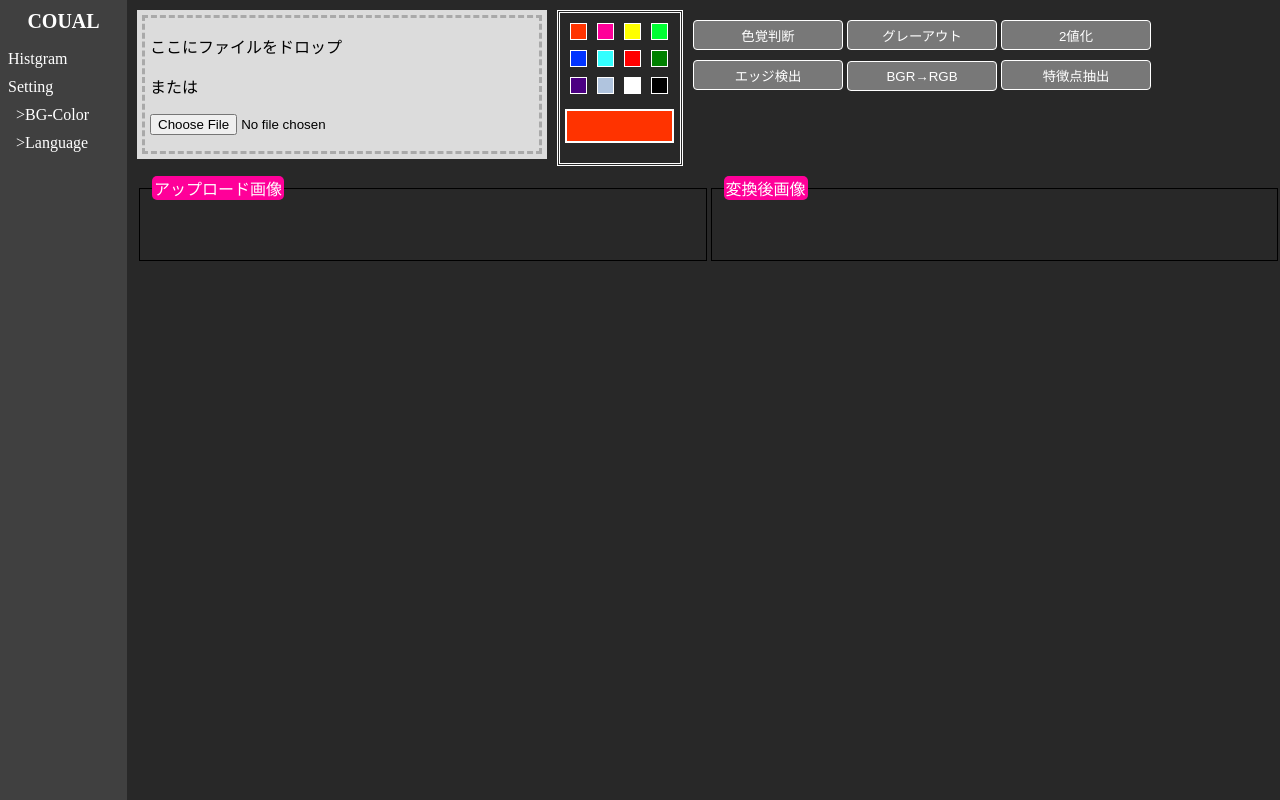
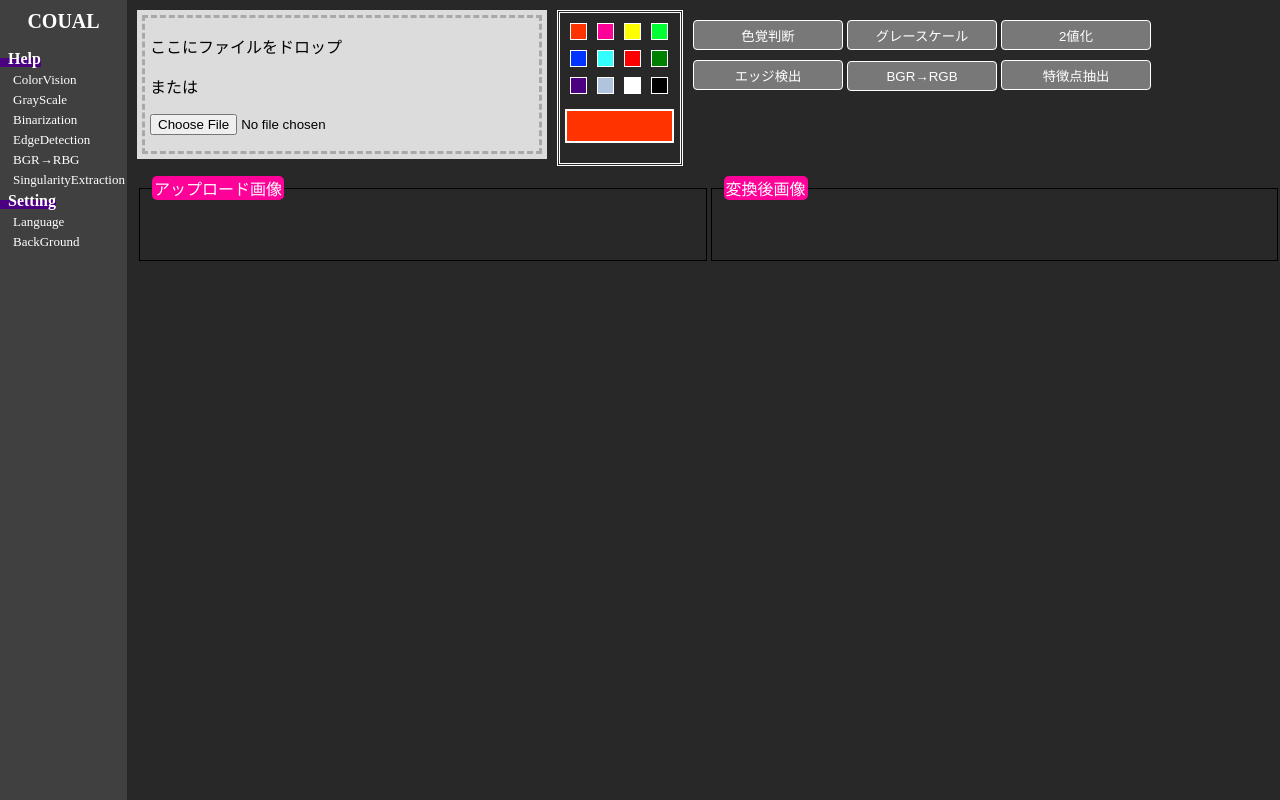
Before and after one commit to RKainuma/COUAL, a Flask app: page / in a window 1280 px wide. Run offline with Flask 2, Linux system fonts and the light colour scheme; parts of the project's set-up code (start-up, migrations or seed data) failed here and were passed over; some libraries are stand-ins or nearby versions.

Commit message:
implement help function.

```diff
--- /dev/null
+++ b/static/js/help.js
@@ -0,0 +1,41 @@
+$(document).ready(function () {
+    $("#help_color_vision").click(function () {
+        displayHelp(helpColorVision);
+    });
+
+    $("#help_gray_scale").click(function () {
+        displayHelp(helpGrayScale);
+    });
+
+    $("#help_binarization").click(function () {
+        displayHelp(helpBinarization);
+    });
+
+    $("#help_edge_detection").click(function () {
+        displayHelp(helpEdgeDetection);
+    });
+
+    $("#help_bgr_rgb").click(function () {
+        displayHelp(helpBgrRgb);
+    });
+
+    $("#help_singularity").click(function () {
+        displayHelp(helpSingularity);
+    });
+
+    $("#help_hide").click(function () {
+        $('#help_area').hide();
+    });
+
+    function displayHelp(message) {
+        $('#help_message').text(message);
+        $('#help_area').show();
+    }
+
+    var helpColorVision = "色覚判断の説明";
+    var helpGrayScale = "コンピュータ上及び写真での色の表現方法の一種。デジタル画像の中でも、ピクセルの標本値に光度以外の情報が含まれていない画像のこと。グレースケールでは、二値画像と異なり、画像を光が最も強い白から最も弱い黒まで間の灰色の明暗も含めて表現する";
+    var helpBinarization = "二値画像（にちがぞう）またはバイナリイメージ（英語: binary image）とは、各ピクセルの取り得る値が2種類のみのデジタル画像。一般的に、 二値画像に使用される2つの色は白と黒であるが、 これら以外の任意の色の組み合わせも使用することができる。 画像内のオブジェクトに使用される色は前景色(foreground color) であり、 残りの画像は背景色(background color) 。 文書スキャニングの分野では、 バイトーナル(bi-tonal) と呼ばれる。二値画像は、 各ピクセルが単一のビット、 すなわち0または1として記録される。 二値画像のことを「 白黒」(black-and-white) や「 モノクローム」(monochrome) などと呼ぶこともあるが、 これらの名称は、 各ピクセルについて単一の周波数の光のみをサンプリングした画像（ グレースケールなど） についても用いられる。 Photoshopでは、 バイナリイメージはビットマップモードのイメージと同じ意味。";
+    var helpEdgeDetection = "エッジ検出（エッジけんしゅつ、英: edge detection）は、画像処理やコンピュータビジョンの用語で、特徴検出 (feature detection) や特徴抽出 (feature extraction) の一種であり、デジタル画像の画像の明るさが鋭敏に、より形式的に言えば不連続に変化している箇所を特定するアルゴリズムを指す。";
+    var helpBgrRgb = "BGR to RGB の説明";
+    var helpSingularity = "特異点抽出の説明";
+})
--- a/static/js/sidebar.js
+++ b/static/js/sidebar.js
@@ -36,4 +36,20 @@ $(document).ready(function () {
         analyzeImage(instance, params)
             .catch(errorAction)
     }
+
+    $('.sub-menu > a').on('click', function (e) {
+        e.preventDefault();
+        var $subNav = $(this).next('.sub-menu-nav');
+        if ($subNav.css("display") === "none") {
+            $(this).addClass('is-active');
+            $subNav.velocity('slideDown', {
+                duration: 400
+            });
+        } else {
+            $(this).removeClass('is-active');
+            $subNav.velocity('slideUp', {
+                duration: 400
+            });
+        }
+    });
 });
--- a/static/styles/main.css
+++ b/static/styles/main.css
@@ -21,13 +21,20 @@ main {
 }
 
 #sidebar {
-  font-size: 16px;
   text-align: left;
   background: #404040;
   color: white;
   position: sticky;
   top: 0px;
   height: 300px;
+}
+
+#global-nav .sub-menu>a {
+  top: 0;
+  bottom: 0;
+  right: 18px;
+  width: 8px;
+  height: 8px;
 }
 
 #brand-logo {
@@ -37,13 +44,20 @@ main {
   text-align: center;
 }
 
+.can_click_sidebar_menu {
+  font-size: 13px;
+  margin-top: 4px;
+  margin-bottom: 4px;
+}
+
 .can_click_sidebar_menu:hover {
   background: white;
   color: #585858;
 }
 
-.sidebar_menu {
-  margin-bottom: 10px;
+.side_a_menu>a {
+  font-weight: bold;
+  background: linear-gradient(transparent 50%, #4b0082 50%);
 }
 
 /* image area css start */
--- a/templates/index.html
+++ b/templates/index.html
@@ -31,7 +31,7 @@
             <div id="axis_color_seleced"></div>
         </div>
         <button type=" button" id="analyze" value="analyze">色覚判断</button>
-        <button type=" button" id="gray" value="gray">グレーアウト</button>
+        <button type=" button" id="gray" value="gray">グレースケール</button>
         <button type=" button" id="binarization" value="binarization">2値化</button>
         <button type=" button" id="canny" value="canny">エッジ検出</button>
         <button type=" button" id="BGR2RGB" value="BGR2RGB">BGR→RGB</button>
--- a/templates/layout.html
+++ b/templates/layout.html
@@ -18,6 +18,7 @@
   <script type="text/javascript" src="static/js/sidebar.js"></script>
   <script type="text/javascript" src="static/js/maintenance.js"></script>
   <script type="text/javascript" src="static/js/zoom.js"></script>
+  <script type="text/javascript" src="static/js/help.js"></script>
   <script src="https://cdnjs.cloudflare.com/ajax/libs/velocity/1.0.0/velocity.min.js"></script>
 </head>
 
@@ -25,12 +26,34 @@
   <div id="sidebar_div">
     <aside id="sidebar">
       <h1 id="brand-logo">COUAL</h1>
-      <nav id="global-nav">
-        <div id="histogram" class="sidebar_menu can_click_sidebar_menu"> &ensp;Histgram</div>
-        <div class="sidebar_menu">&ensp;Setting</div>
-        <div class="sidebar_menu can_click_sidebar_menu">&ensp;&ensp;>BG-Color</div>
-        <div class="sidebar_menu can_click_sidebar_menu">&ensp;&ensp;>Language</div>
-      </nav>
+      <div id="global-nav">
+        <div>
+          <div class="sub-menu side_a_menu"><a>&nbsp;&nbsp;Help</a>
+            <div class="sub-menu-nav">
+              <div id="help_color_vision" class="can_click_sidebar_menu side_b_menu">
+                <a>&nbsp;&nbsp;&nbsp;&nbsp;ColorVision</a></div>
+              <div id="help_gray_scale" class="can_click_sidebar_menu side_b_menu">
+                <a>&nbsp;&nbsp;&nbsp;&nbsp;GrayScale</a>
+              </div>
+              <div id="help_binarization" class="can_click_sidebar_menu side_b_menu">
+                <a>&nbsp;&nbsp;&nbsp;&nbsp;Binarization</a></div>
+              <div id="help_edge_detection" class="can_click_sidebar_menu side_b_menu">
+                <a>&nbsp;&nbsp;&nbsp;&nbsp;EdgeDetection</a></div>
+              <div id="help_bgr_rgb" class="can_click_sidebar_menu side_b_menu"><a>&nbsp;&nbsp;&nbsp;&nbsp;BGR→RBG</a>
+              </div>
+              <div id="help_singularity" class="can_click_sidebar_menu side_b_menu">
+                <a>&nbsp;&nbsp;&nbsp;&nbsp;SingularityExtraction</a>
+              </div>
+            </div>
+          </div>
+          <div class="sub-menu side_a_menu"><a>&nbsp;&nbsp;Setting</a>
+            <div class="sub-menu-nav">
+              <div class="can_click_sidebar_menu side_b_menu"><a>&nbsp;&nbsp;&nbsp;&nbsp;Language</a></div>
+              <div class="can_click_sidebar_menu side_b_menu"><a>&nbsp;&nbsp;&nbsp;&nbsp;BackGround</a></div>
+            </div>
+          </div>
+        </div>
+      </div>
     </aside>
   </div>
   <main>
@@ -39,5 +62,9 @@
   <div class="axis" id="yAxis"></div>
   <div class="axis" id="xAxis"></div>
 </body>
+<div id="help_area">
+  <div id="help_hide">×</div>
+  <div id="help_message"></div>
+</div>
 
 </html>
```
Also changed, not shown: other parts of static/styles/main.css (+28 -1 lines).
